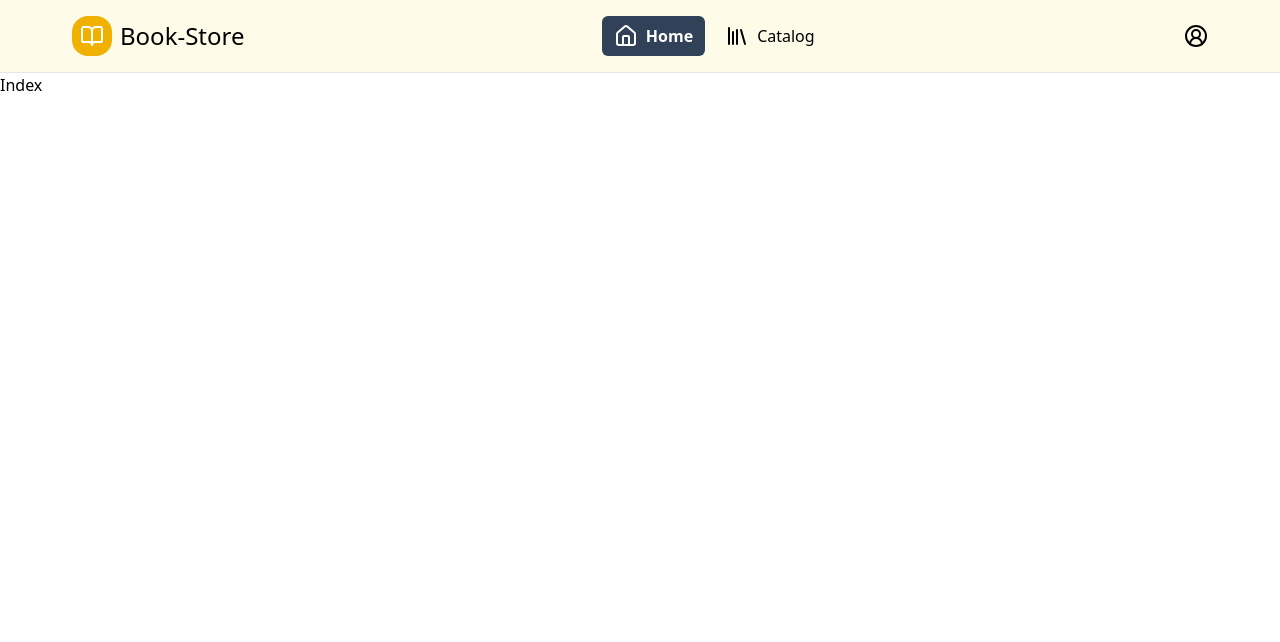
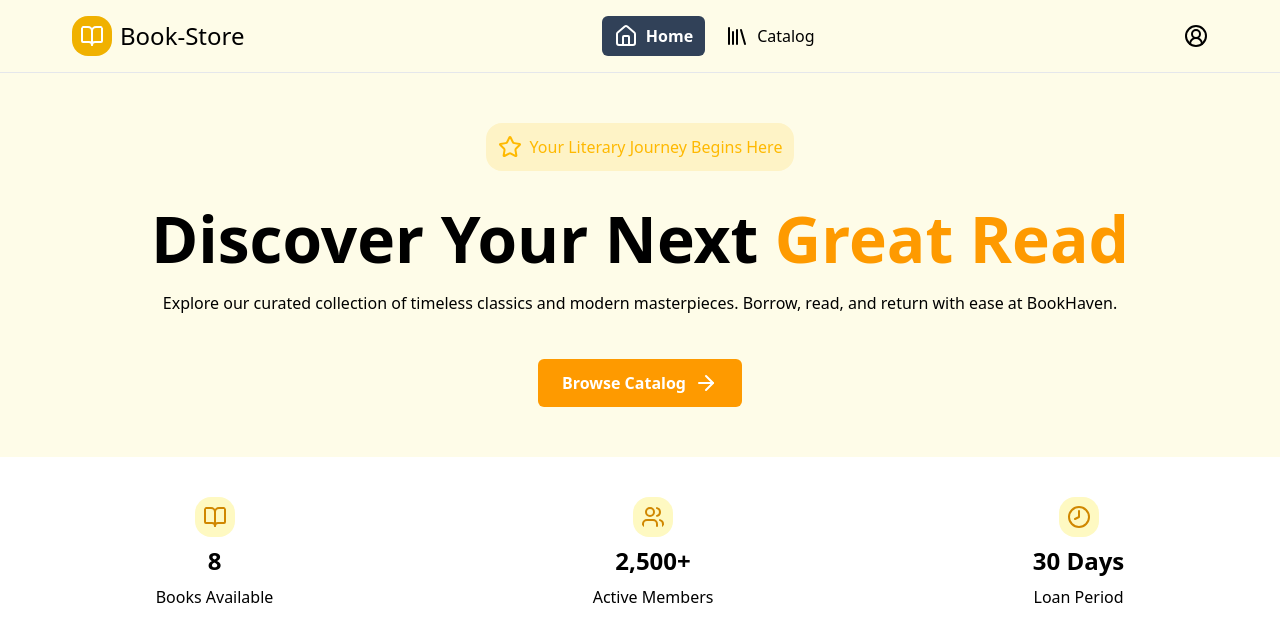
Before and after one commit to mernstackjs/book-store, a React (Vite) app in the folder client/: page / in a window 1280 px wide. Shown: the top 642 px of the page. Built offline with nearby package versions, Linux system fonts and the light colour scheme.

Commit message:
Add index Hero and display info

```diff
--- /dev/null
+++ b/client/src/components/index/featureOf4books.jsx
@@ -0,0 +1,5 @@
+import React from "react";
+
+export default function FeatureOf4books() {
+  return <div>FeatureOf4books</div>;
+}
--- a/client/src/pages/index.jsx
+++ b/client/src/pages/index.jsx
@@ -1,3 +1,36 @@
+import { BookOpen, Clock8, Users } from "lucide-react";
+import Hero from "../components/index/Hero";
+
 export default function Index() {
-  return <div>Index</div>;
+  return (
+    <div>
+      <Hero />
+      <div className="flex gap-2 justify-around items-center my-2 py-8">
+        <div className="flex flex-col gap-2 items-center">
+          <BookOpen
+            size={40}
+            className="bg-yellow-100 rounded-2xl text-yellow-600 p-2"
+          />
+          <span className="text-2xl font-bold">8</span>
+          <p>Books Available</p>
+        </div>
+        <div className="flex flex-col gap-2 items-center">
+          <Users
+            size={40}
+            className="bg-yellow-100 rounded-2xl text-yellow-600 p-2"
+          />
+          <span className="text-2xl font-bold">2,500+</span>
+          <p>Active Members</p>
+        </div>
+        <div className="flex flex-col gap-2 items-center">
+          <Clock8
+            size={40}
+            className="bg-yellow-100 rounded-2xl text-yellow-600 p-2"
+          />
+          <span className="text-2xl font-bold">30 Days</span>
+          <p>Loan Period</p>
+        </div>
+      </div>
+    </div>
+  );
 }
```
